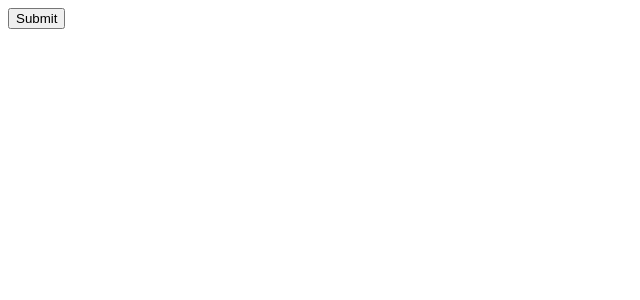
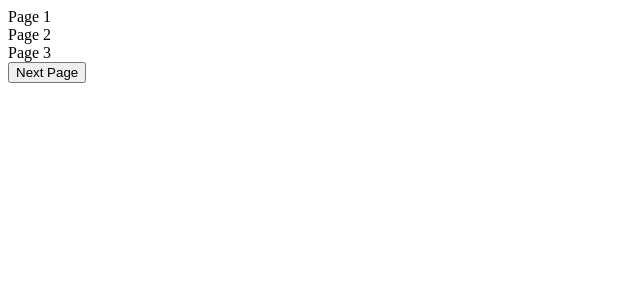
Before and after one commit to CommunityCapitalSrc/code-test, a React (Vite) app: page / in a window 1280 px wide. Shown: the top 300 px of the page, without its empty margins (0-640 px from the left). Built offline with nearby package versions, Linux system fonts and the light colour scheme.

Commit message:
Code test refinements

```diff
--- a/src/App.tsx
+++ b/src/App.tsx
@@ -1,5 +1,5 @@
 import styled from 'styled-components';
-import { Button } from '@/components/Button/Button';
+import { Wizard } from '@/components/Wizard/Wizard';
 import { identify } from '@/helpers/util';
 
 const Wrapper = styled.div`
@@ -8,9 +8,13 @@ const Wrapper = styled.div`
 
 function App() {
   const shouldBeAString = identify('Submit');
+  // const shouldBeANumber = identify(123);
+
   return (
     <Wrapper className="App">
-      <Button>{shouldBeAString}</Button>
+      <Wizard />
+      <div style={{ display: 'none' }}>{shouldBeAString}</div>
+      {/* <div style={{ display: 'none'}}>{shouldBeANumber}</div> */}
     </Wrapper>
   );
 }
--- a/src/components/Button/Button.tsx
+++ b/src/components/Button/Button.tsx
@@ -1,6 +1,8 @@
 import styled from 'styled-components';
 import { ButtonProps } from './types';
 
+// See https://gist.github.com/richardx0/3fbe6f2186b4dbcab29afe665845bb69
+// for styles of the buttons.
 const StyledButton = styled.button``;
 
 export const Button = ({ children }: ButtonProps) => (
--- a/src/components/Wizard/Wizard.tsx
+++ b/src/components/Wizard/Wizard.tsx
@@ -1,9 +1,13 @@
+export const Page = ({ pageNumber }: { pageNumber: number }) => (
+  <div>Page {pageNumber}</div>
+);
+
 export const Wizard = () => (
   <div>
     <div>
-      <div>Page 1</div>
-      <div>Page 2</div>
-      <div>Page 3</div>
+      <Page pageNumber={1} />
+      <Page pageNumber={2} />
+      <Page pageNumber={3} />
     </div>
     <div>
       <button type="button">Next Page</button>
```
